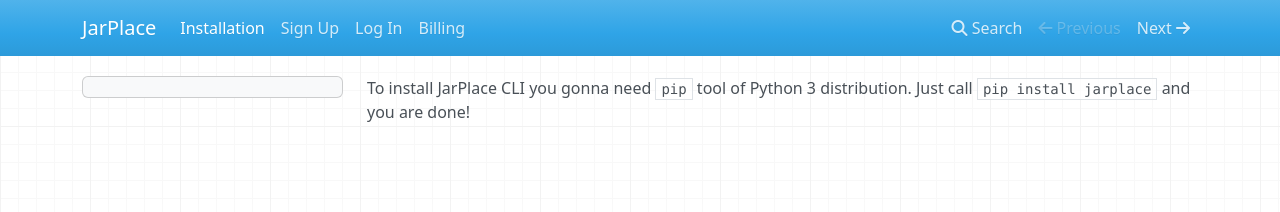
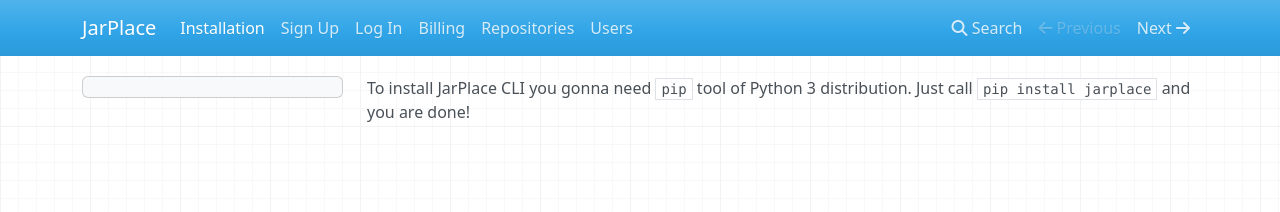
Before and after one commit to jarplace/jarplace.github.io, an MkDocs documentation site: the page built from docs/index.md, in a window 1280 px wide. Shown: the top 212 px of the page. Built offline with MkDocs 1.6.1, drawn with Linux system fonts in a browser that asks for light colours; nearby versions of some CDN libraries; old or Windows-style settings are respelled for this version of MkDocs.

Commit message:
Update mkdocs.yml

```diff
--- a/mkdocs.yml
+++ b/mkdocs.yml
@@ -4,3 +4,5 @@
     - 'Sign Up': 'signup.md'
     - 'Log In': 'login.md'
     - 'Billing': 'billing.md'
+    - 'Repositories': 'repositories.md'
+    - 'Users': 'users.md'
```
